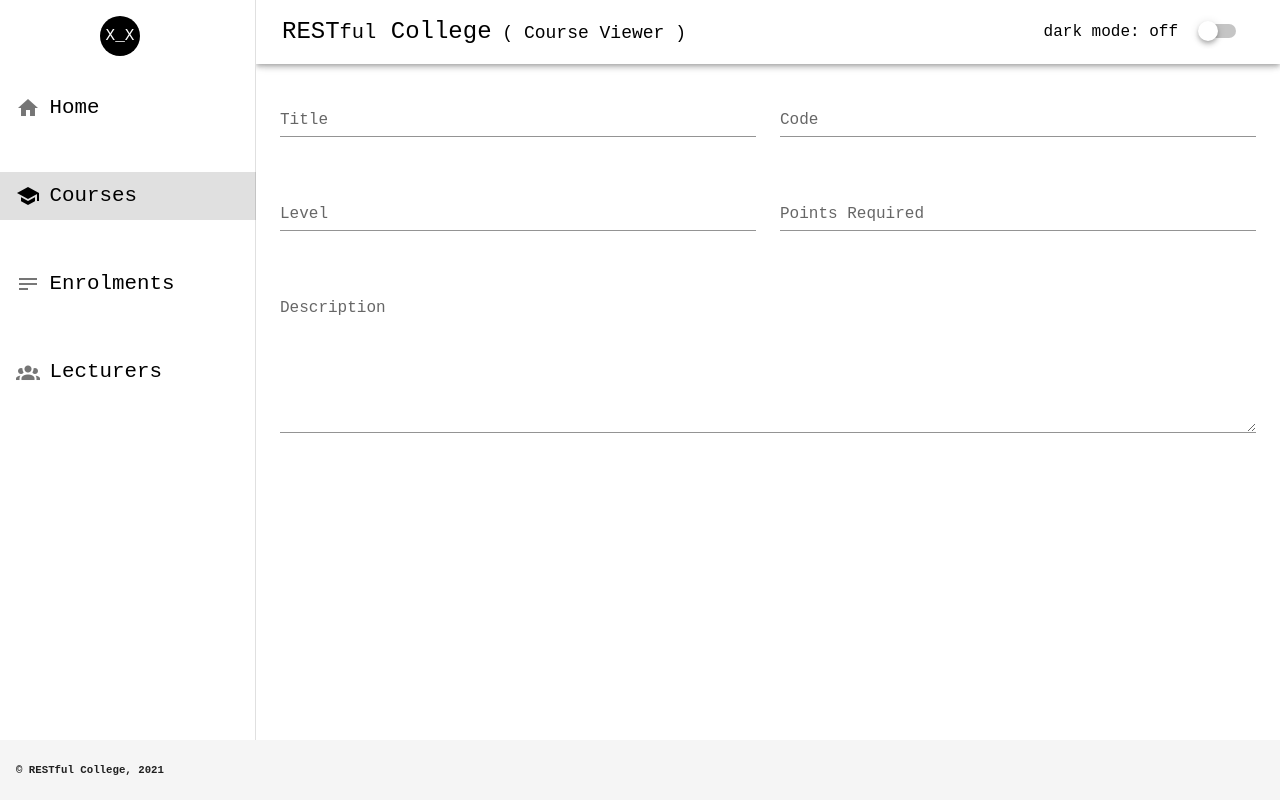
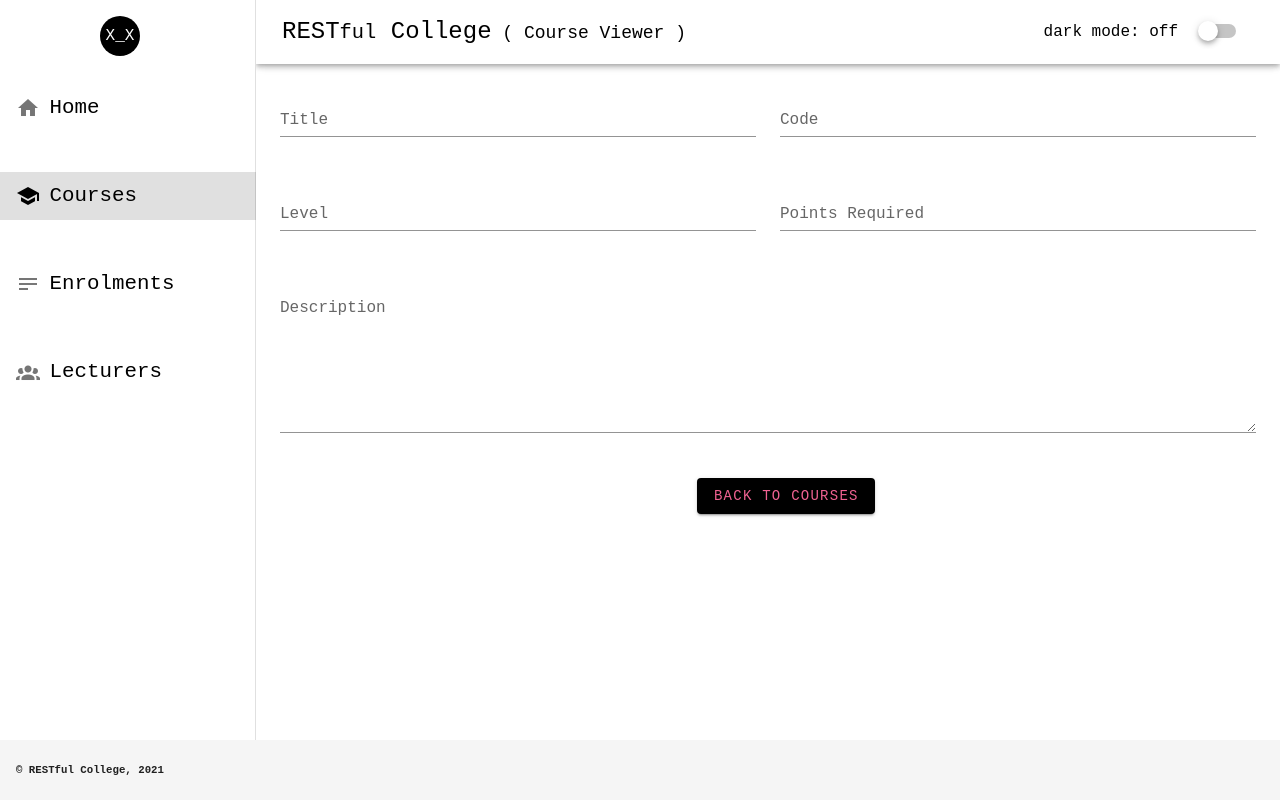
Before and after one commit to Mangoshi/RESTfulCollege, a Vue app: page /courses/1 in a window 1280 px wide. Built offline with nearby package versions, Linux system fonts and the light colour scheme; no server answers.

Commit message:
Made a back button for course viewer

```diff
--- a/src/pages/courses/Show.vue
+++ b/src/pages/courses/Show.vue
@@ -44,6 +44,15 @@
 					></v-textarea>
 				</v-col>
 			</v-row>
+			<v-row>
+				<v-spacer></v-spacer>
+				<v-col cols="2" md="2">
+					<v-btn block color="black" class="accent--text" @click="backToAll()">
+						Back to Courses
+					</v-btn>
+				</v-col>
+				<v-spacer></v-spacer>
+			</v-row>
 	</v-container>
 </template>
 
@@ -79,6 +88,9 @@ export default {
 					}
 				)
 				.catch(error => console.log("getData() error caught: ", error))
+		},
+		backToAll(){
+			this.$router.push({ name: 'All Courses'})
 		}
 	}
 };
```
